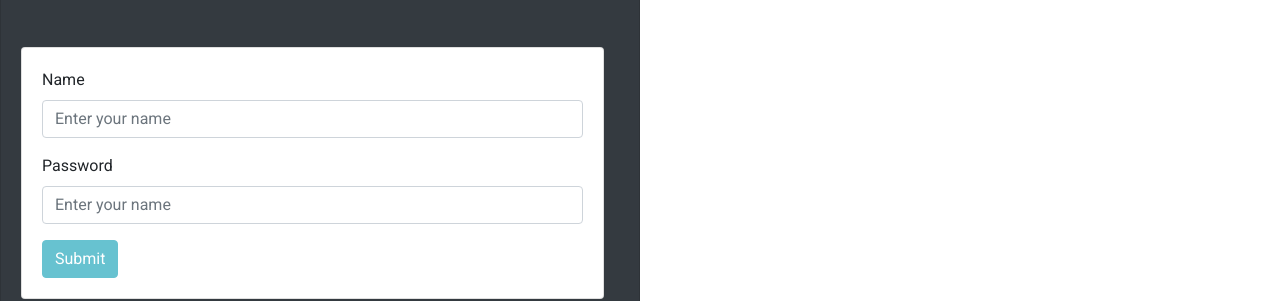
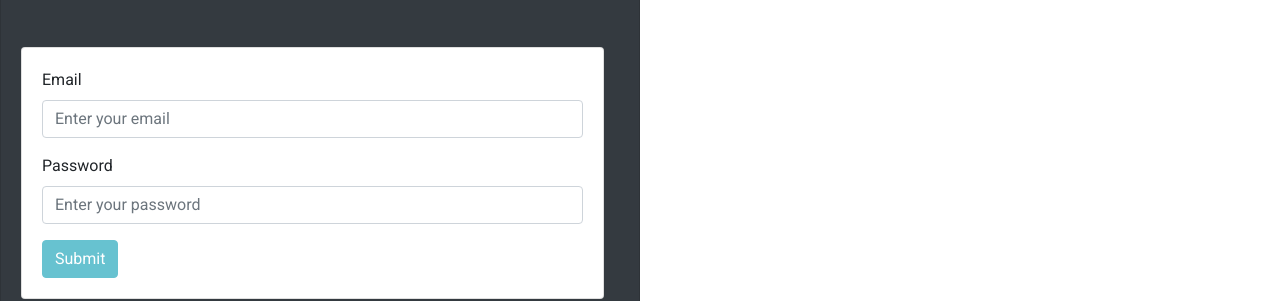
Before and after one commit to nlundgren/money-transfer-frontend, an Angular app: page / in a window 1280 px wide. Shown: the part 187-488 px from the top of the page. Built offline with nearby package versions, Linux system fonts and the light colour scheme.

Commit message:
FEAT: added new fields to account model

```diff
--- a/src/app/account.ts
+++ b/src/app/account.ts
@@ -4,4 +4,6 @@ export class Account {
     lastName!: string;
     type: string | undefined;
     balance!: number;
+    email!: string;
+    password!: string;
 }
--- a/src/app/components/login-form/login-form.component.html
+++ b/src/app/components/login-form/login-form.component.html
@@ -2,14 +2,14 @@
     <div class="card-body" *ngIf="step == 'login'">
         <form (ngSubmit)="onSubmit()" #accountForm="ngForm">
             <div class="form-group">
-                <label for="name">Name</label>
+                <label for="name">Email</label>
                 <input type="text" [(ngModel)]="account.firstName" class="form-control" id="name" name="name"
-                    placeholder="Enter your name" required #name="ngModel">
+                    placeholder="Enter your email" required #name="ngModel">
             </div>
             <div class="form-group">
                 <label for="name">Password</label>
                 <input type="text" [(ngModel)]="account.lastName" class="form-control" id="name" name="name"
-                    placeholder="Enter your name" required #name="ngModel">
+                    placeholder="Enter your password" required #name="ngModel">
             </div>
             <button type="submit" [disabled]="!accountForm.form.valid" class="btn btn-info">Submit</button>
         </form>
@@ -27,10 +27,15 @@
                     placeholder="Enter your name" required #name="ngModel">
             </div>
             <div class="form-group">
-                <label for="balance">Balance</label>
-                <input type="number" [(ngModel)]="account.balance" class="form-control" id="email" name="email"
-                    placeholder="Enter initial balance" required #email="ngModel">
+                <label for="balance">Email</label>
+                <input type="text" [(ngModel)]="account.balance" class="form-control" id="email" name="email"
+                    placeholder="Enter your email" required #email="ngModel">
 
+            </div>
+            <div class="form-group">
+                <label for="name">Password</label>
+                <input type="text" [(ngModel)]="account.lastName" class="form-control" id="name" name="name"
+                    placeholder="Enter your password" required #name="ngModel">
             </div>
             <button type="submit" [disabled]="!accountForm.form.valid" class="btn btn-info">Submit</button>
         </form>
```
